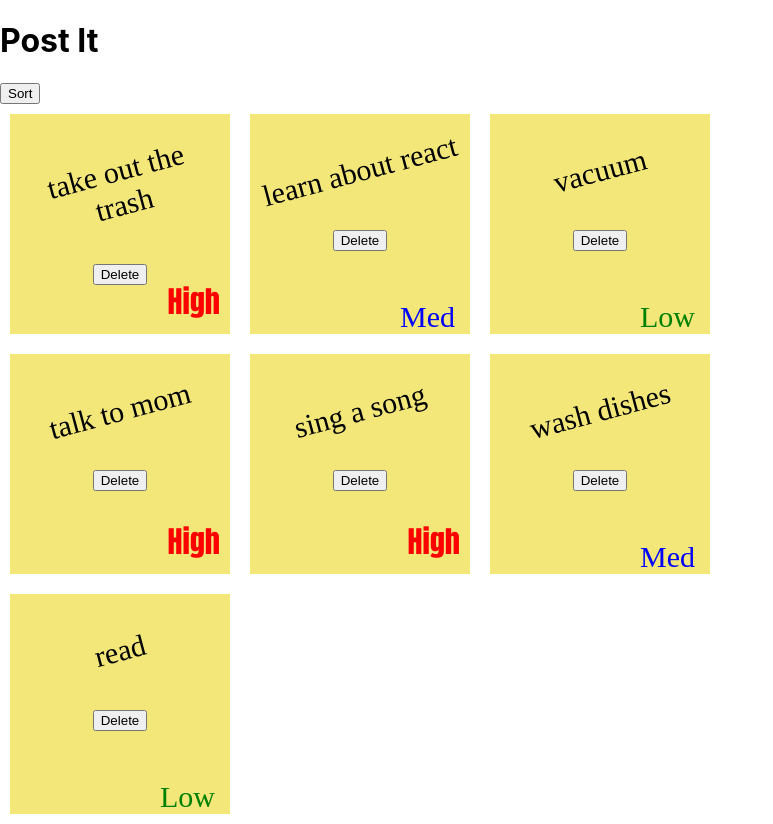
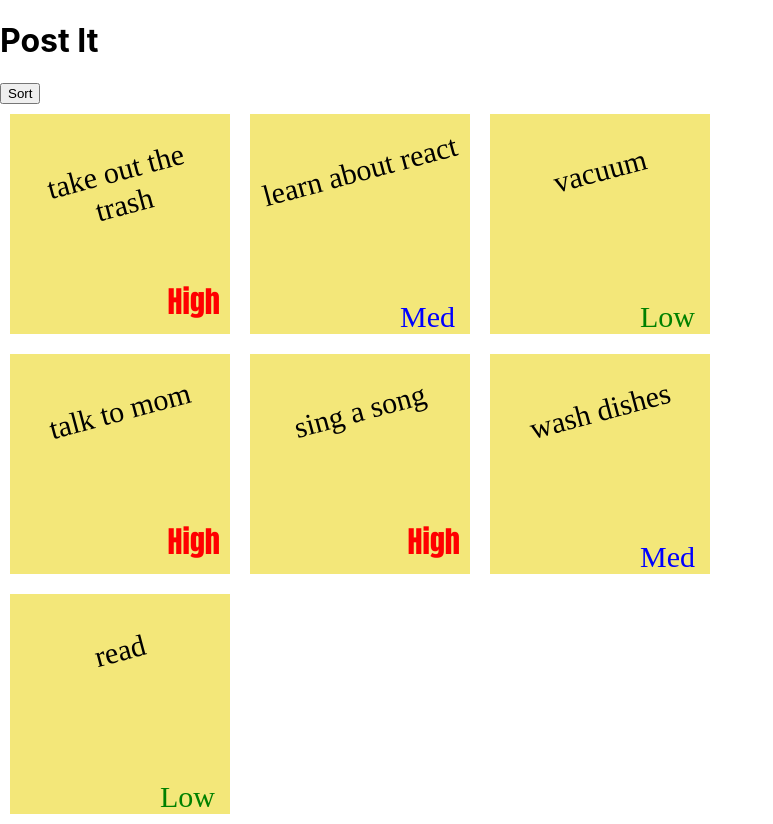
Before and after one commit to 4nth0ny1/post-it, a React (Create React App) app: page / in a window 1280 px wide. Shown: the whole page, without its empty margins (0-773 px from the left). Built offline with nearby package versions, Linux system fonts and the light colour scheme.

Commit message:
add styles to deletebutton

```diff
--- a/src/App.css
+++ b/src/App.css
@@ -55,9 +55,27 @@
   position: relative;
 }
 
+.show {
+  display: none;
+  padding: 15px;
+  background: red;
+  color: white;
+  border-radius: 10px;
+  position: absolute;
+  top: 40%;
+  left: 35%;
+  justify-content: center;
+  align-items: center;
+}
+
 .post-it-note:hover {
-  opacity: 0.25;
   background: grey;
+}
+
+.post-it-note:hover .show {
+  opacity: none;
+  display: initial;
+  border: none;
 }
 
 .post-it-note-content {
--- a/src/components/Post.jsx
+++ b/src/components/Post.jsx
@@ -10,7 +10,7 @@ const Post = (props) => {
             <>
                 <div className="post-it-note">
                     <p className="post-it-note-content">{props.note.content}</p>
-                    <button onClick={handleDelete}>Delete</button>
+                    <button className="show" onClick={handleDelete}>Delete</button>
                     <div className="box high">High</div>
                 </div>
 
@@ -22,7 +22,7 @@ const Post = (props) => {
             <>
                 <div className="post-it-note">
                     <p className="post-it-note-content">{props.note.content}</p>
-                    <button onClick={handleDelete}>Delete</button>
+                    <button className="show" onClick={handleDelete}>Delete</button>
                     <div className="box med">Med</div>
                 </div>
             </>
@@ -32,7 +32,7 @@ const Post = (props) => {
             <>
                 <div className="post-it-note">
                     <p className="post-it-note-content">{props.note.content}</p>
-                    <button onClick={handleDelete}>Delete</button>
+                    <button className="show" onClick={handleDelete}>Delete</button>
                     <div className="box low">Low</div>
                 </div>
             </>
```
